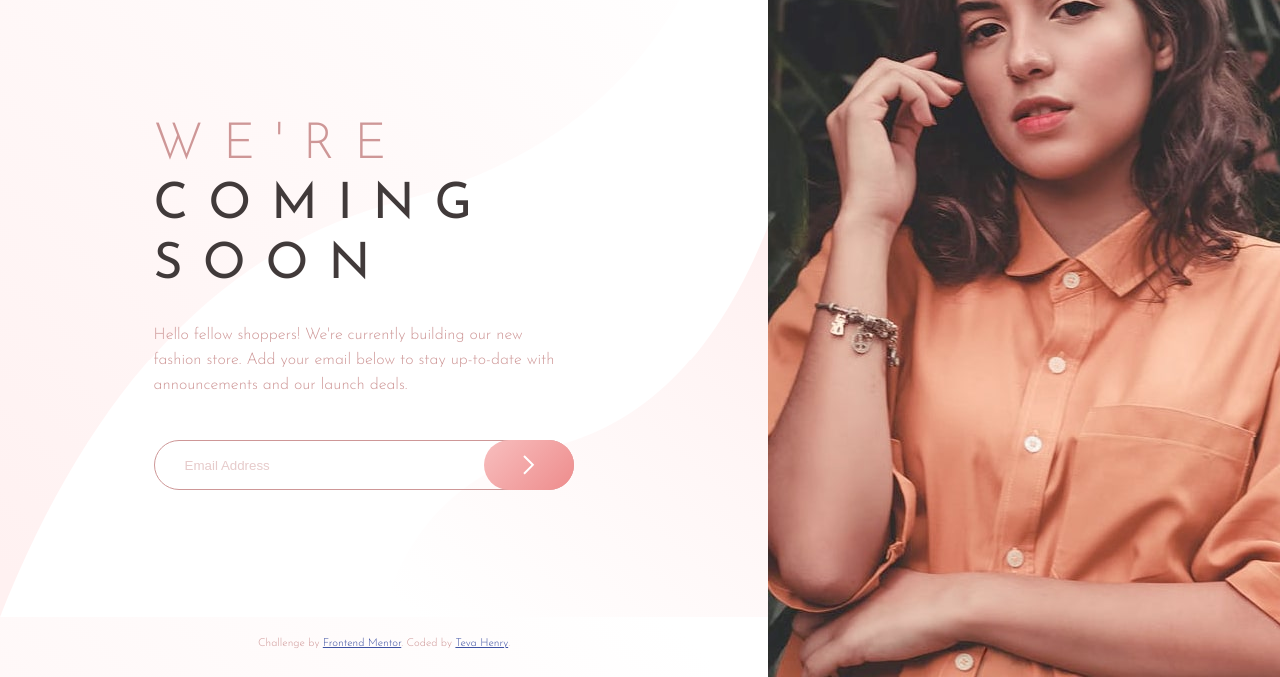
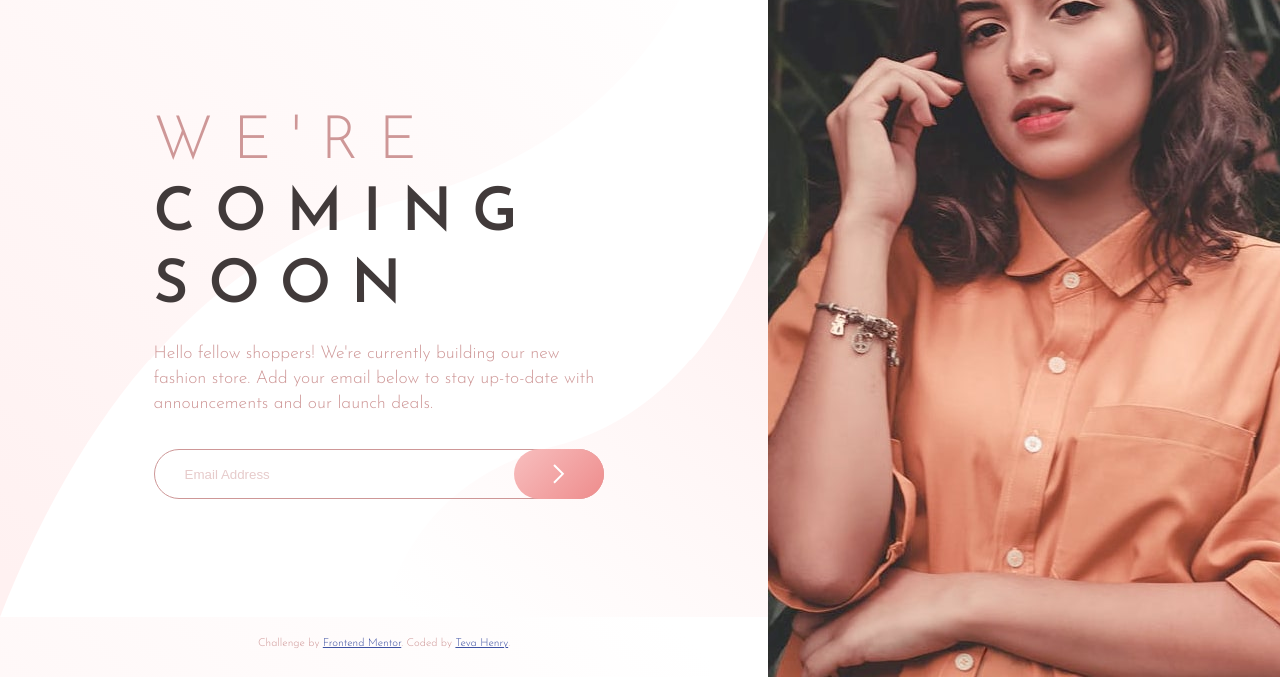
Before and after one commit to TevaHenry-frontendmentor/Apparel-coming-soon, a plain HTML site: page index.html in a window 1280 px wide. Shown: the part 123-800 px from the top of the page. Drawn offline with Linux system fonts and the light colour scheme.

Commit message:
adjusts styling

```diff
--- a/style.css
+++ b/style.css
@@ -99,7 +99,7 @@ input::placeholder {
   color: var(--soft-red);
   position: absolute;
   top: 60px;
-  right: 90px;
+  left: 30px;
 }
 
 .error::before {
@@ -121,12 +121,14 @@ button {
   position: absolute;
   right: 0;
   transition: transform 0.2s ease;
+  z-index: 5;
 }
 
 button:hover {
-  transform: scale(1.1);
+  transform: scale(1.05);
   transition: transform 0.2s ease;
   cursor: pointer;
+  background:  hsl(0, 80%, 86%);
 }
 
 footer {
@@ -168,28 +170,24 @@ footer {
   }
 
   h1 {
-    font-size: 50px;
+    font-size: 60px;
     letter-spacing: 20px;
     line-height: 120%;
   }
 
-  h1 > span {
-    font-weight: 400;
-  }
-
   p {
-    width: 420px;
+    font-size: 110%;
+    width: 450px;
     margin-bottom: 1rem;
   }
 
   input {
-    width: 420px;
+    width: 450px;
   }
 
   button {
     width: 90px;
   }
-
 }
 
 .attribution {
```
